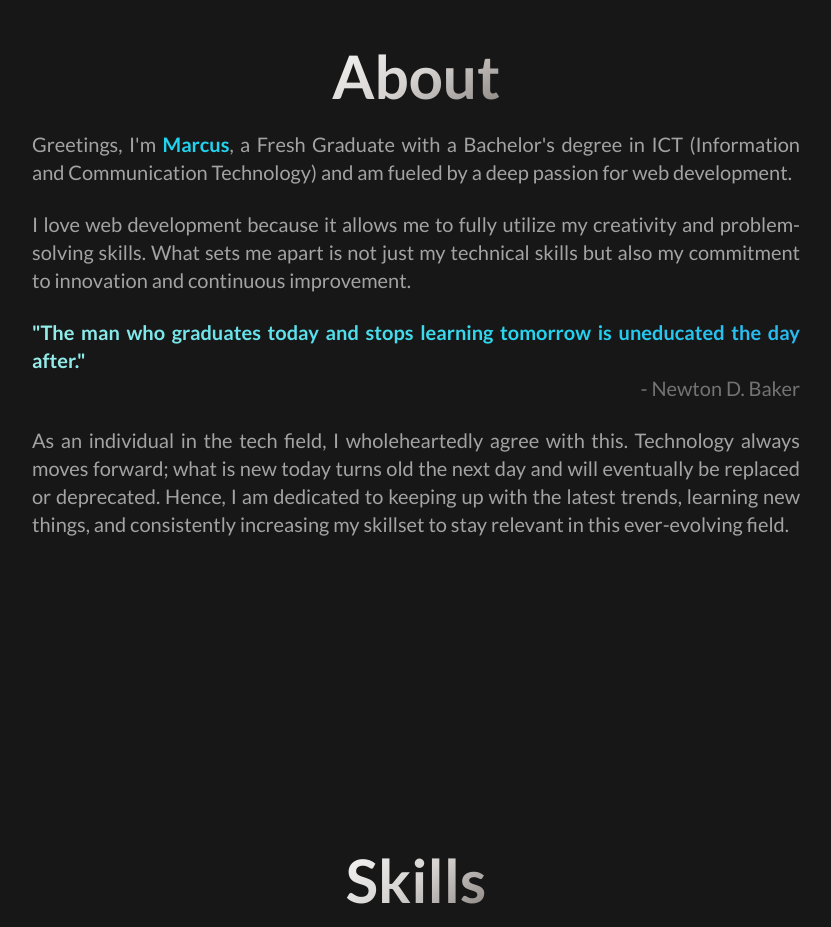
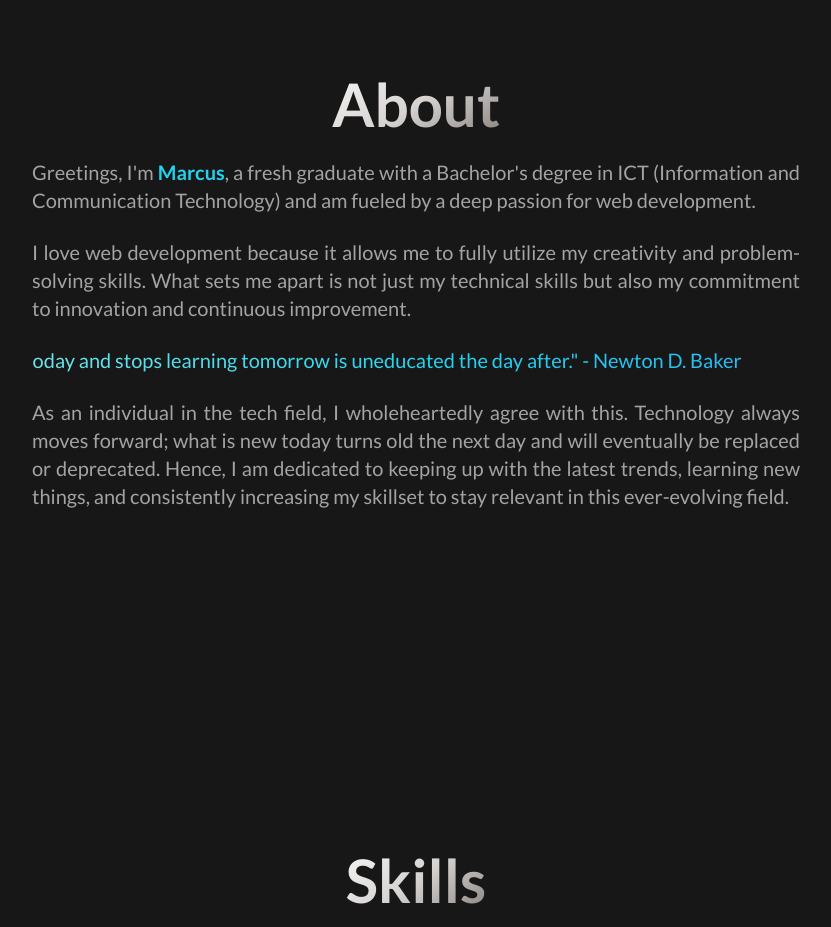
Before and after one commit to marcus6183/my-portfolio, a React (Vite) app: page / in a window 1280 px wide. Shown: the part 920-1847 px from the top of the page, without its empty margins (224-1055 px from the left). Built offline with nearby package versions, Linux system fonts and the light colour scheme.

Commit message:
Update About.jsx
Added Marquee effect on the quote using React-Fast-Marquee library

```diff
--- a/package.json
+++ b/package.json
@@ -14,6 +14,7 @@
     "framer-motion": "^10.18.0",
     "react": "^18.2.0",
     "react-dom": "^18.2.0",
+    "react-fast-marquee": "^1.6.3",
     "react-icons": "^5.0.1",
     "react-scroll": "^1.9.0"
   },
--- a/src/components/About.jsx
+++ b/src/components/About.jsx
@@ -1,4 +1,6 @@
 import Reveal from "./Reveal";
+import Marquee from "react-fast-marquee";
+
 const About = () => {
     return (
         <section name="about" className="h-screen w-full bg-neutral-900">
@@ -15,7 +17,7 @@ const About = () => {
                             <span className="text-cyan-400 font-bold">
                                 Marcus
                             </span>
-                            , a Fresh Graduate with a Bachelor's degree in ICT
+                            , a fresh graduate with a Bachelor's degree in ICT
                             (Information and Communication Technology) and am
                             fueled by a deep passion for web development.
                         </p>
@@ -32,18 +34,17 @@ const About = () => {
                     </Reveal>
                     <br />
                     <Reveal>
-                        {/* <p className="text-xl text-neutral-400 max-w-3xl">
-                            A quote by Newton D. Baker has inspired me:
-                        </p> */}
-                        {/* <br /> */}
-                        <p className="text-justify font-bold text-xl max-w-3xl animate-gradientText text-transparent bg-clip-text bg-gradient-to-r from-emerald-100 via-cyan-400 to-blue-500 inline-block">
-                            "The man who graduates today and stops learning
-                            tomorrow is uneducated the day after."
-                        </p>
-                        <br />
-                        <p className="text-right text-xl w-full text-neutral-500">
-                            - Newton D. Baker
-                        </p>
+                        <Marquee
+                            className="max-w-3xl"
+                            pauseOnHover="true"
+                            delay={1}
+                        >
+                            <div className="font-medium text-xl mx-10 animate-gradientText text-transparent bg-clip-text bg-gradient-to-r from-emerald-100 via-cyan-400 to-blue-500">
+                                "The man who graduates today and stops learning
+                                tomorrow is uneducated the day after." - Newton
+                                D. Baker
+                            </div>
+                        </Marquee>
                     </Reveal>
                     <br />
                     <Reveal>
@@ -58,14 +59,6 @@ const About = () => {
                             field.{" "}
                         </p>
                     </Reveal>
-                    {/* <br />
-                    <Reveal>
-                        <p className="text-xl text-neutral-400 max-w-3xl">
-                            Let's connect and explore how I can bring a blend of
-                            enthusiasm, innovation, and skills to contribute to
-                            your team's success.{" "}
-                        </p>
-                    </Reveal> */}
                 </div>
             </div>
         </section>
```
Also changed, not shown: 1 other file (tests, documents, lock files or other folders).
